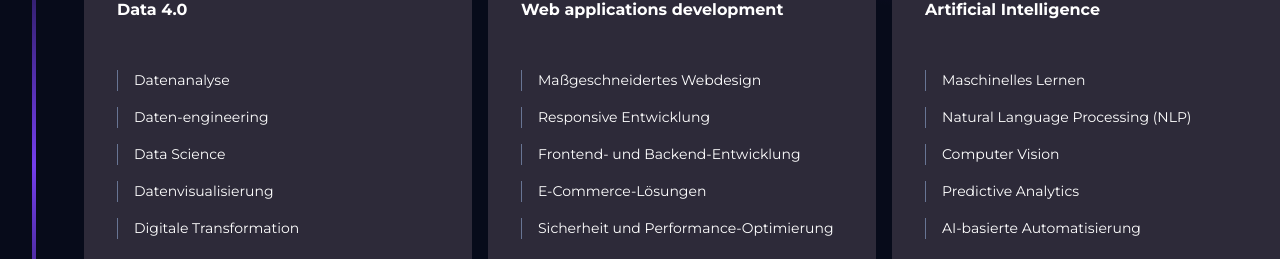
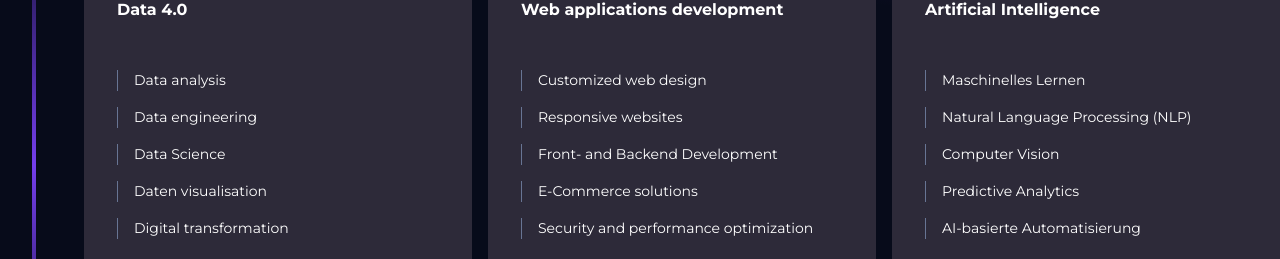
Before and after one commit to elygo/infoharbor, a React (Vite) app: page /#/ in a window 1280 px wide. Shown: the part 693-952 px from the top of the page. Built offline with nearby package versions, Linux system fonts and the light colour scheme; no server answers.

Commit message:
doc: add translations

```diff
--- a/src/components/ServicesSection.jsx
+++ b/src/components/ServicesSection.jsx
@@ -83,19 +83,19 @@ export default function ServicesSection() {
                   <div className="h-full">
                     <div className="line-clamp-8 max-xl:line-clamp-4 font-semibold">{t('mobiledev')}</div>
                     <div className="mt-12 pl-4 text-[14px] border-l border-[#c4c4c4] dark:border-[#687594]">
-                      Plattformübergreifende Entwicklung
+                      {t('service.cross-platform')}
                     </div>
                     <div className="mt-4 pl-4 text-[14px] border-l border-[#c4c4c4] dark:border-[#687594]">
-                      Benutzerzentriertes Design
+                      {t('service.user-centered')}
                     </div>
                     <div className="mt-4 pl-4 text-[14px] border-l border-[#c4c4c4] dark:border-[#687594]">
-                      Funktionale Vielfalt
+                      {t('service.diversity')}
                     </div>
                     <div className="mt-4 pl-4 text-[14px] border-l border-[#c4c4c4] dark:border-[#687594]">
-                      Sicherheit und Performance
+                      {t('service.security')}
                     </div>
                     <div className="mt-4 pl-4 text-[14px] border-l border-[#c4c4c4] dark:border-[#687594]">
-                      Fortlaufende Wartung und Support
+                      {t('service.maintenance')}
                     </div>
                   </div>
                   <div
@@ -119,19 +119,19 @@ export default function ServicesSection() {
                   <div className="h-full">
                     <div className="line-clamp-8 max-xl:line-clamp-4 font-semibold">Data 4.0</div>
                     <div className="mt-12 pl-4 text-[14px] border-l border-[#c4c4c4] dark:border-[#687594]">
-                      Datenanalyse
+                      {t('service.data_analysis')}
                     </div>
                     <div className="mt-4 pl-4 text-[14px] border-l border-[#c4c4c4] dark:border-[#687594]">
-                      Daten-engineering
+                      {t('service.data-engineering')}
                     </div>
                     <div className="mt-4 pl-4 text-[14px] border-l border-[#c4c4c4] dark:border-[#687594]">
-                      Data Science
+                      {t('service.data-science')}
                     </div>
                     <div className="mt-4 pl-4 text-[14px] border-l border-[#c4c4c4] dark:border-[#687594]">
-                      Datenvisualisierung
+                      {t('service.data-visualisation')}
                     </div>
                     <div className="mt-4 pl-4 text-[14px] border-l border-[#c4c4c4] dark:border-[#687594]">
-                      Digitale Transformation
+                      {t('service.digital-transformation')}
                     </div>
                   </div>
                   <div
@@ -154,19 +154,19 @@ export default function ServicesSection() {
                   <div className="h-full">
                     <div className="line-clamp-8 max-xl:line-clamp-4 font-semibold">{t('webapp')}</div>
                     <div className="mt-12 pl-4 text-[14px] border-l border-[#c4c4c4] dark:border-[#687594]">
-                      Maßgeschneidertes Webdesign
+                      {t('service.web-design')}
                     </div>
                     <div className="mt-4 pl-4 text-[14px] border-l border-[#c4c4c4] dark:border-[#687594]">
-                      Responsive Entwicklung
+                      {t('service.responsive')}
                     </div>
                     <div className="mt-4 pl-4 text-[14px] border-l border-[#c4c4c4] dark:border-[#687594]">
-                      Frontend- und Backend-Entwicklung
+                      {t('service.front_back')}
                     </div>
                     <div className="mt-4 pl-4 text-[14px] border-l border-[#c4c4c4] dark:border-[#687594]">
-                      E-Commerce-Lösungen
+                      {t('service.e-commerce')}
                     </div>
                     <div className="mt-4 pl-4 text-[14px] border-l border-[#c4c4c4] dark:border-[#687594]">
-                      Sicherheit und Performance-Optimierung
+                      {t('service.security_performance')}
                     </div>
                   </div>
                   <div
--- a/src/translations/de/de.json
+++ b/src/translations/de/de.json
@@ -67,6 +67,23 @@
       "dataengineering_content": "Unsere Daten-Engineering-Dienstleistungen helfen Ihnen, Ihre Dateninfrastruktur zu optimieren und robuste Datenpipelines aufzubauen. Wir extrahieren, transformieren und laden Daten aus verschiedenen Quellen, um eine einheitliche Datenbasis für Ihre Analyseprojekte zu schaffen. Mit bewährten Methoden und Tools entwickeln wir skalierbare und zuverlässige Datenarchitekturen, die es Ihnen ermöglichen, große Datenmengen effizient zu verarbeiten und zu analysieren.",
       "datascience": "Data Science",
       "datascience_content": "Unsere Data-Science-Dienstleistungen helfen Ihnen, Vorhersagemodelle zu entwickeln, Muster zu erkennen und komplexe Probleme zu lösen. Wir nutzen statistische Analyse, maschinelles Lernen und fortgeschrittene Algorithmen, um Einblicke aus Ihren Daten zu gewinnen und datengetriebene Entscheidungen zu unterstützen. Von der Kunden segmentierung bis zur Produkt empfehlung bieten wir maßgeschneiderte Data-Science-Lösungen, die Ihr Unternehmen dabei unterstützen, Wettbewerbsvorteile zu erlangen und innovative Produkte und Dienstleistungen zu entwickeln."
+    },
+    "service": {
+      "cross-platform": "Plattformübergreifende Entwicklung",
+      "user-centered": "Benutzerzentriertes Design",
+      "diversity": "Funktionale Vielfalt",
+      "security": "Sicherheit und Performance",
+      "maintenance": "Fortlaufende Wartung und Support",
+      "data_analysis": "Datenanalyse",
+      "data-engineering": "Daten-engineering",
+      "data-science": "Data Science",
+      "data-visualisation": "Datenvisualisierung",
+      "digital-transformation": "Digitale Transformation",
+      "web-design": "Maßgeschneidertes Webdesign",
+      "responsive": "Responsive Webseiten",
+      "front_back": "Front- und Backend-Entwicklung",
+      "e-commerce": "E-Commerce-Lösungen",
+      "security_performance": "Sicherheit und Performance-Optimierung"
     }
   }
 }
--- a/src/translations/en/en.json
+++ b/src/translations/en/en.json
@@ -68,6 +68,23 @@
       "dataengineering_content": "Our data engineering services help you optimize your data infrastructure and build robust data pipelines. We extract, transform and load data from various sources to create a unified database for your analysis projects. Using proven methods and tools, we develop scalable and reliable data architectures that enable you to efficiently process and analyze large amounts of data.",
       "datascience": "Data Science",
       "datascience_content": "Our data science services help you develop predictive models, identify patterns, and solve complex problems. We use statistical analysis, machine learning and advanced algorithms to derive insights from your data and support data-driven decisions. From customer segmentation to product recommendation, we offer tailored data science solutions that help your company gain competitive advantages and develop innovative products and services."
+    },
+    "service": {
+      "cross-platform": "Cross-platform development",
+      "user-centered": "User centered design",
+      "diversity": "Functional diversity",
+      "security": "Security and performance",
+      "maintenance": "Ongoing maintenance and support",
+      "data_analysis": "Data analysis",
+      "data-engineering": "Data engineering",
+      "data-science": "Data Science",
+      "data-visualisation": "Daten visualisation",
+      "digital-transformation": "Digital transformation",
+      "web-design": "Customized web design",
+      "responsive": "Responsive websites",
+      "front_back": "Front- and Backend Development",
+      "e-commerce": "E-Commerce solutions",
+      "security_performance": "Security and performance optimization "
     }
   }
 }
--- a/src/translations/ru/ru.json
+++ b/src/translations/ru/ru.json
@@ -69,6 +69,23 @@
       "dataengineering_content": "Наши услуги по инжинирингу данных помогут вам оптимизировать инфраструктуру данных и построить надежные конвейеры данных. Мы извлекаем, преобразуем и загружаем данные из различных источников, чтобы создать единую базу данных для ваших аналитических проектов. Используя проверенные методы и инструменты, мы разрабатываем масштабируемые и надежные архитектуры данных, которые позволяют эффективно обрабатывать и анализировать большие объемы данных.",
       "datascience": "Data Science",
       "datascience_content": "Наши услуги по обработке данных (Data Science) помогут вам разрабатывать прогнозные модели, выявлять закономерности и решать сложные проблемы. Мы используем статистический анализ, машинное обучение и передовые алгоритмы для получения ценной информации из ваших данных и поддержки решений на основе данных. От сегментации клиентов до рекомендаций по продуктам — мы предлагаем индивидуальные решения для обработки данных, которые помогут вашей компании получить конкурентные преимущества и разработать инновационные продукты и услуги."
+    },
+    "service": {
+      "cross-platform": "Кросс платформенная разработка",
+      "user-centered": "Пользовательско-ориентированный дизайн",
+      "diversity": "Функциональное разнообразие",
+      "security": "Безопасность и производительность",
+      "maintenance": "Текущее обслуживание и поддержка",
+      "data_analysis": "Анализ данных",
+      "data-engineering": "Обработка данных",
+      "data-science": "Data Science",
+      "data-visualisation": "Визуализация данных",
+      "digital-transformation": "Цифровая трансформация",
+      "web-design": "Индивидуальный веб-дизайн",
+      "responsive": "Адаптивные вебсайты",
+      "front_back": "Фронт и бекэнд разработка",
+      "e-commerce": "E-Commerce решения",
+      "security_performance": "Оптимизация производительности и безопасности"
     }
   }
 }
--- a/src/translations/uz/uz.json
+++ b/src/translations/uz/uz.json
@@ -68,6 +68,23 @@
       "dataengineering_content": "Bizning maʼlumotlar muhandisligi xizmatlari sizga maʼlumotlar infratuzilmangizni optimallashtirish va mustahkam maʼlumotlar quvurlarini qurishda yordam beradi. Biz tahlil loyihalaringiz uchun yagona ma'lumotlar bazasini yaratish uchun turli manbalardan ma'lumotlarni ajratib olamiz, o'zgartiramiz va yuklaymiz. Tasdiqlangan usullar va vositalardan foydalanib, biz katta hajmdagi ma'lumotlarni samarali qayta ishlash va tahlil qilish imkonini beruvchi kengaytiriladigan va ishonchli ma'lumotlar arxitekturasini ishlab chiqamiz.",
       "datascience": "Data Science",
       "datascience_content": "Bizning maʼlumotlar fanimiz xizmatlari sizga bashoratli modellarni ishlab chiqish, naqshlarni aniqlash va murakkab muammolarni hal qilishda yordam beradi. Maʼlumotlaringizdan xulosalar olish va maʼlumotlarga asoslangan qarorlarni qoʻllab-quvvatlash uchun statistik tahlil, mashinani oʻrganish va ilgʻor algoritmlardan foydalanamiz. Mijozlarni segmentatsiyasidan mahsulot tavsiyasiga qadar, biz kompaniyangizga raqobatdosh ustunliklarga ega bo'lish va innovatsion mahsulot va xizmatlarni rivojlantirishga yordam beradigan maxsus ma'lumotlar fanini taklif qilamiz."
+    },
+    "service": {
+      "cross-platform": "Platformalarga mos ilovalar",
+      "user-centered": "Foydalanuvchiga qulay dizayn",
+      "diversity": "Funksional xilma-xillik",
+      "security": "Xavfsizlik va samaradorlik",
+      "maintenance": "Texnik xizmat va qo'llab quvvatlash",
+      "data_analysis": "Ma'lumotlar tahlili",
+      "data-engineering": "Ma'lumotlarni qayta ishlash",
+      "data-science": "Data Science",
+      "data-visualisation": "Ma'lumotlar taqdimoti",
+      "digital-transformation": "Raqamli transformatsiya",
+      "web-design": "Individual veb-dizayn",
+      "responsive": "Adaptiv saytlar",
+      "front_back": "Front- va Backend yechimlar",
+      "e-commerce": "E-Commerce yechimlar",
+      "security_performance": "Xavfsizlik va samaradorlikni optimallashtirish"
     }
   }
 }
```
